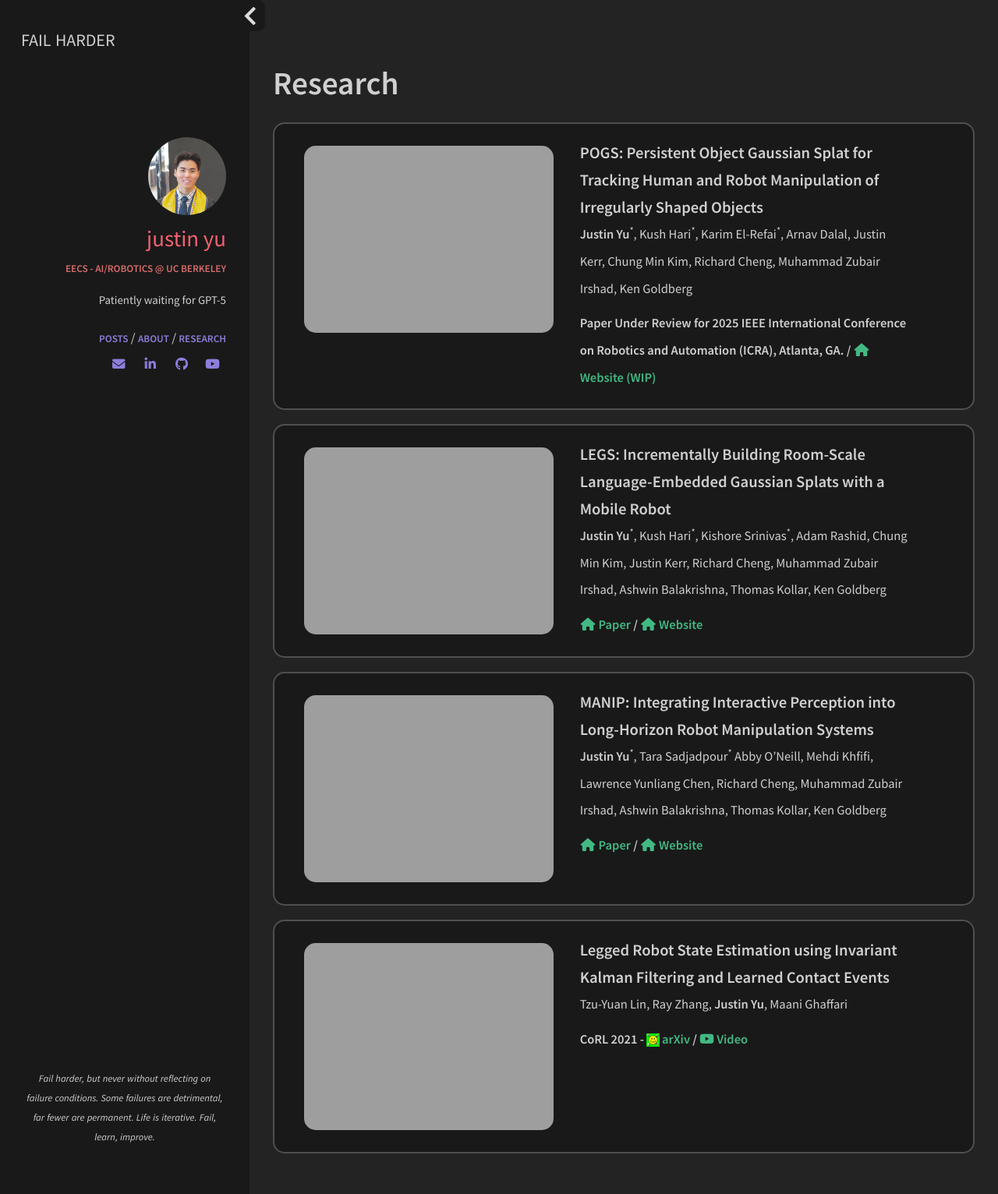
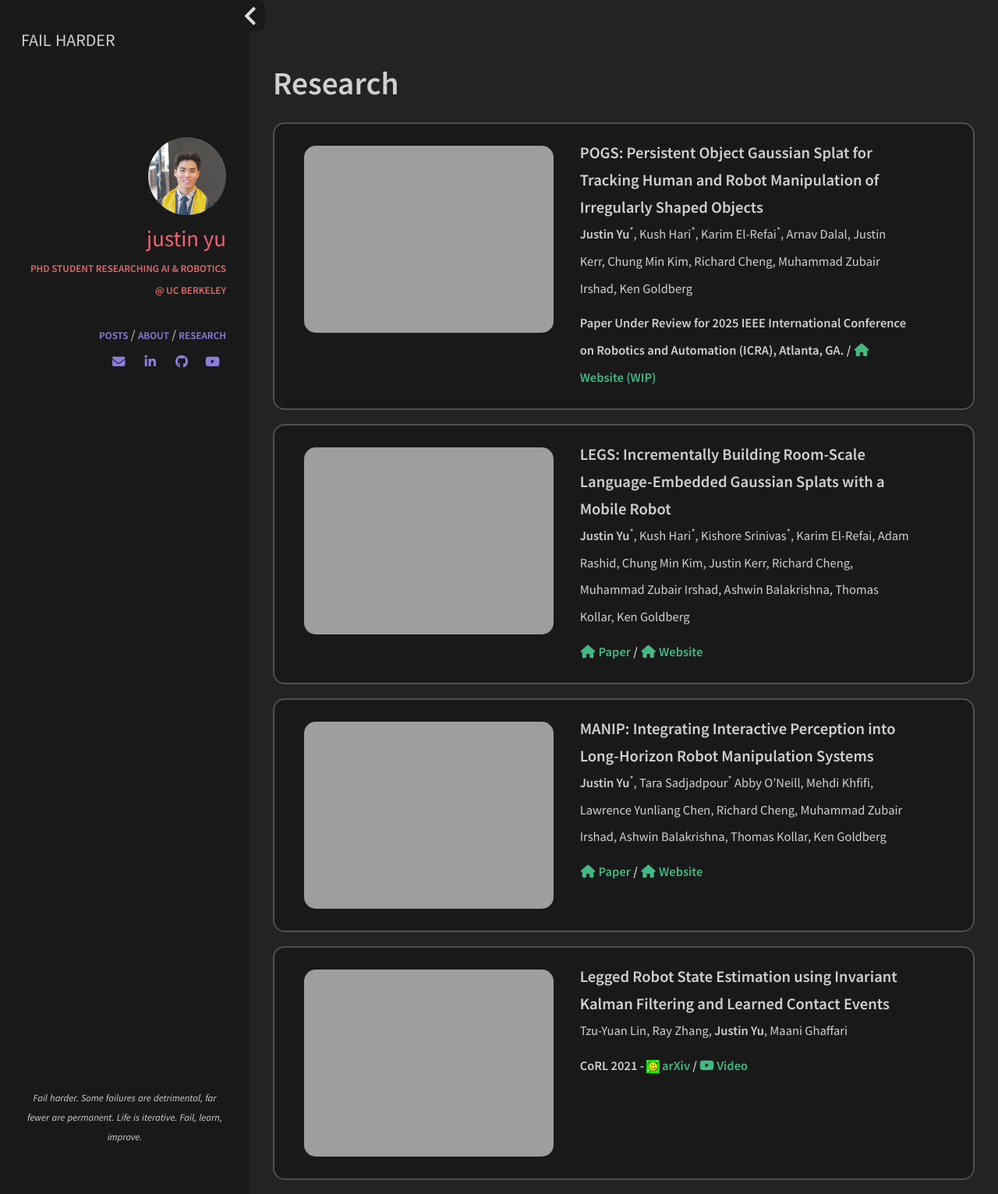
Before and after one commit to uynitsuj/uynitsuj.github.io, a Jekyll site: the page built from gresearch.html, in a window 1280 px wide. Shown: the whole page at 78% size. Built offline with Jekyll 4.4.1, drawn with Linux system fonts in a browser that asks for light colours; nearby versions of some CDN libraries.

Commit message:
update bio

```diff
--- a/_config.yml
+++ b/_config.yml
@@ -37,8 +37,8 @@ owner:
   FH:   FAIL HARDER
   icon: favicon-transparent.png
   avatar: IMG_18292.jpg
-  job: "EECS - AI/ROBOTICS @ UC BERKELEY"
-  bio: "Patiently waiting for GPT-5"
+  job: "PhD Student researching AI & Robotics @ UC BERKELEY"
+  bio:
   email: yujustin@berkeley.edu
   spotify: #username
   disqus-shortname:
--- a/_includes/sections/research.html
+++ b/_includes/sections/research.html
@@ -4,7 +4,7 @@
     <div class="col">
         <div class="col m5" style="float:middle; margin-right:15px; margin-bottom: 8px; margin-top: 8px;">
             <img align="middle" class="hidden-md" style="margin:auto;border-radius:15px;display:block"
-                src="{{ site.url }}/img/pub/LEGS.png" alt="{{ site.url }}/img/pub/LEGS.png" height="240">
+                src="{{ site.url }}/img/pub/POGS.png" alt="{{ site.url }}/img/pub/POGS.png" height="240">
         </div>
         <div class="col m6 card-desc">
             <!-- TITLE -->
@@ -34,7 +34,7 @@
             <!-- TITLE -->
             <h4 style="margin: 0">LEGS: Incrementally Building Room-Scale Language-Embedded Gaussian Splats with a Mobile Robot</h4>
             <!-- AUTHORS -->
-            <b>Justin Yu</b><sup>*</sup>, Kush Hari<sup>*</sup>, Kishore Srinivas<sup>*</sup>, Adam Rashid, Chung Min Kim, Justin Kerr, Richard Cheng, Muhammad Zubair Irshad, Ashwin Balakrishna, Thomas Kollar, Ken Goldberg
+            <b>Justin Yu</b><sup>*</sup>, Kush Hari<sup>*</sup>, Kishore Srinivas<sup>*</sup>, Karim El-Refai, Adam Rashid, Chung Min Kim, Justin Kerr, Richard Cheng, Muhammad Zubair Irshad, Ashwin Balakrishna, Thomas Kollar, Ken Goldberg
             <br>
             <!-- LINKS -->
             <p style="margin:10px;"></p>
--- a/_includes/sidebar.html
+++ b/_includes/sidebar.html
@@ -28,6 +28,6 @@ endif %}
   {% include social-links.html %}
 </div>
 <div id="table-bottom" class="hidden-md" style="position: absolute;bottom: 60px;left: 0;margin-inline: 10%;">
-  <p align=center style="font-size:12.5px"><i>Fail harder, but never without reflecting on failure conditions. Some
+  <p align=center style="font-size:12.5px"><i>Fail harder. Some
       failures are detrimental, far fewer are permanent. Life is iterative. Fail, learn, improve.</i></p>
 </div>
```
